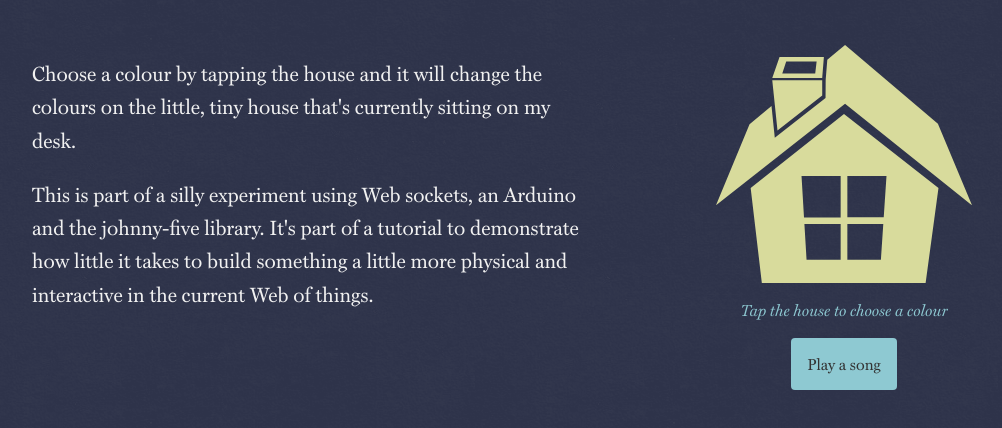
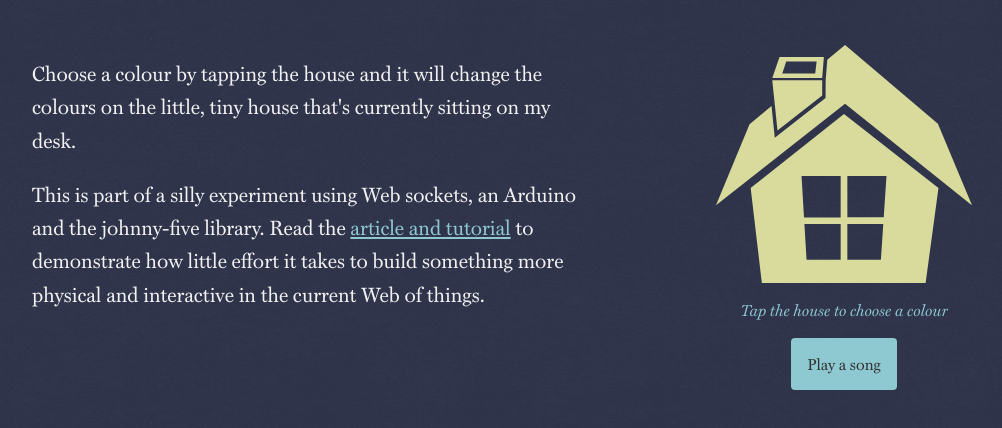
Before and after one commit to magalhini/code-from-the-blog, a website with bundled scripts: page xmas-thing/index.html in a window 1280 px wide. Shown: the part 206-634 px from the top of the page, without its empty margins (48-1050 px from the left). Built offline with nearby package versions, Linux system fonts and the light colour scheme; files whose address does not match are found by name.

Commit message:
Minor updates

```diff
--- a/xmas-thing/index.html
+++ b/xmas-thing/index.html
@@ -18,7 +18,7 @@
             <p>Choose a colour by tapping the house and it will change the colours on the little, tiny house
             that's currently sitting on my desk.</p>
             <p>This is part of a silly experiment using Web sockets, an Arduino and the johnny-five library.
-            It's part of a tutorial to demonstrate how little it takes to build something a little more
+            Read the <a href="http://blog.ricardofilipe.com/post/light-my-house">article and tutorial</a> to demonstrate how little effort it takes to build something more
           physical and interactive in the current Web of things.</p>
           </div>
           <div class="picker">
--- a/xmas-thing/public/styles/main.css
+++ b/xmas-thing/public/styles/main.css
@@ -3,6 +3,10 @@ body {
   background-color: #2E334A;
   padding: 50px 0 100px;
   color: #f1f1f1;
+}
+
+a {
+  color: #8EC9D2;
 }
 
 button {
```
